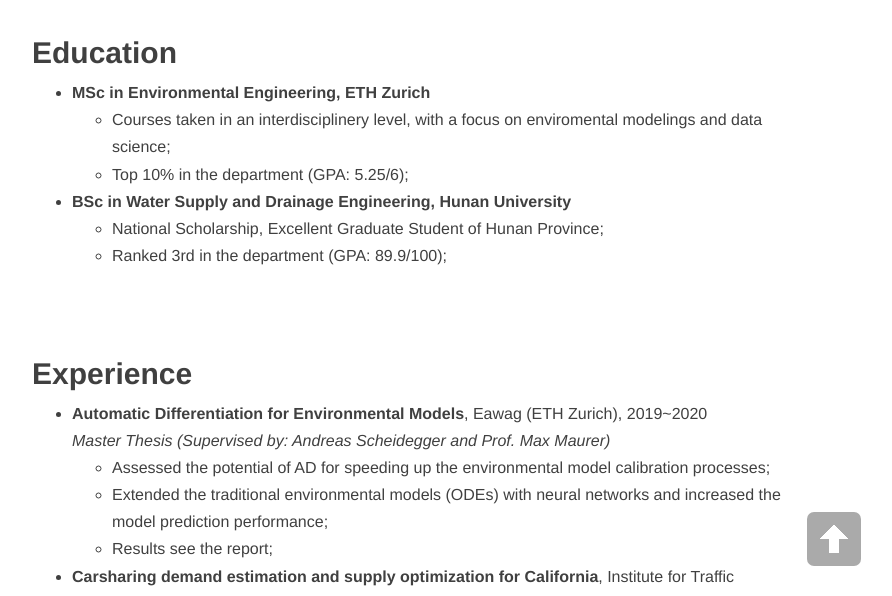
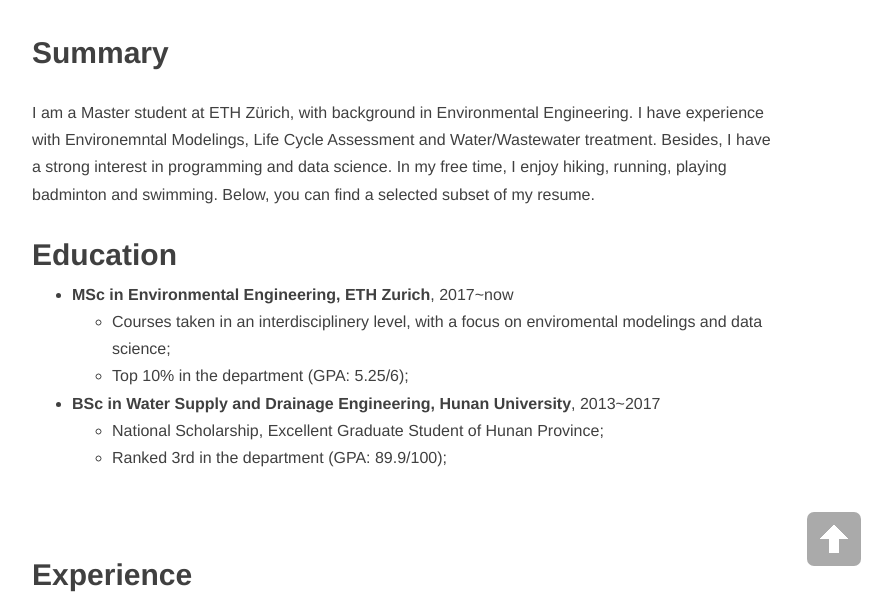
Before and after one commit to LiWang1/blog, a Jekyll site: the page built from about.md, in a window 1280 px wide and 900 px high, cut to the strip 304-900 px from the top of the window. Shown: the whole strip, without its empty margins (233-1125 px from the left). Built offline with Jekyll 4.4.1, drawn with Linux system fonts in a browser that asks for light colours; nearby versions of some CDN libraries; some of the changed text lies outside the part shown.

Commit message:
Update about.md

```diff
--- a/about.md
+++ b/about.md
@@ -5,12 +5,15 @@ description: Master's student at ETH Zurich
 header-img: "img/li.jpg"
 ---
 
+## Summary
+I am a Master student at ETH Zürich, with background in Environmental Engineering. I have experience with Environemntal Modelings, Life Cycle Assessment and Water/Wastewater treatment. Besides, I have a strong interest in programming and data science. In my free time, I enjoy hiking, running, playing badminton and swimming. Below, you can find a selected subset of my resume.
+
 ## Education
-* __[MSc in Environmental Engineering, ETH Zurich](https://ethz.ch/)__
+* __[MSc in Environmental Engineering, ETH Zurich](https://ethz.ch/)__, 2017~now
   * Courses taken in an interdisciplinery level, with a focus on enviromental modelings and data science;
   * Top 10% in the department (GPA: 5.25/6);
 
-* __[BSc in Water Supply and Drainage Engineering, Hunan University](http://www-en.hnu.edu.cn/)__
+* __[BSc in Water Supply and Drainage Engineering, Hunan University](http://www-en.hnu.edu.cn/)__, 2013~2017
   * National Scholarship, Excellent Graduate Student of Hunan Province;
   * Ranked 3rd in the department (GPA: 89.9/100);
 
@@ -48,25 +51,3 @@ header-img: "img/li.jpg"
 * Exemplary Student of Hunan Univeristy
 * First Prize of Engish Speech Competition
 * [Peer-to-Peer Award of ETH Week](https://ethz.ch/en/the-eth-zurich/sustainability/education/ETHweek/previous-editions/2018-Energy-Matters/eth-week-diary.html)
-
-<br/>
-
-## Related Courses
-* [Introduction to Machine Learning](https://las.inf.ethz.ch/teaching/introml-s20)
-* [Computational Statistics](https://stat.ethz.ch/lectures/ss19/comp-stats.php)
-* [Information System for Engineers](https://www.systems.ethz.ch/courses/spring2020/ise)
-* [Urban Drainage Planning and Modelling](https://sww.ifu.ethz.ch/education/lectures/urban-drainage.html)
-* [Life Cycle Assessment](https://esd.ifu.ethz.ch/studium/lectures/2020.html)
-
-<br/>
-
-## Skills
-* Good programming skills: R, Python, Julia;
-* Language: proficient in English and Chinese;
-* Good communication and collaboration;
-* Good knowledge of statistics and data analysis (MySQL).
-
-<br/>
-
-## Habbits
-* Hiking, Swimming, Jogging, Badminton.
```
